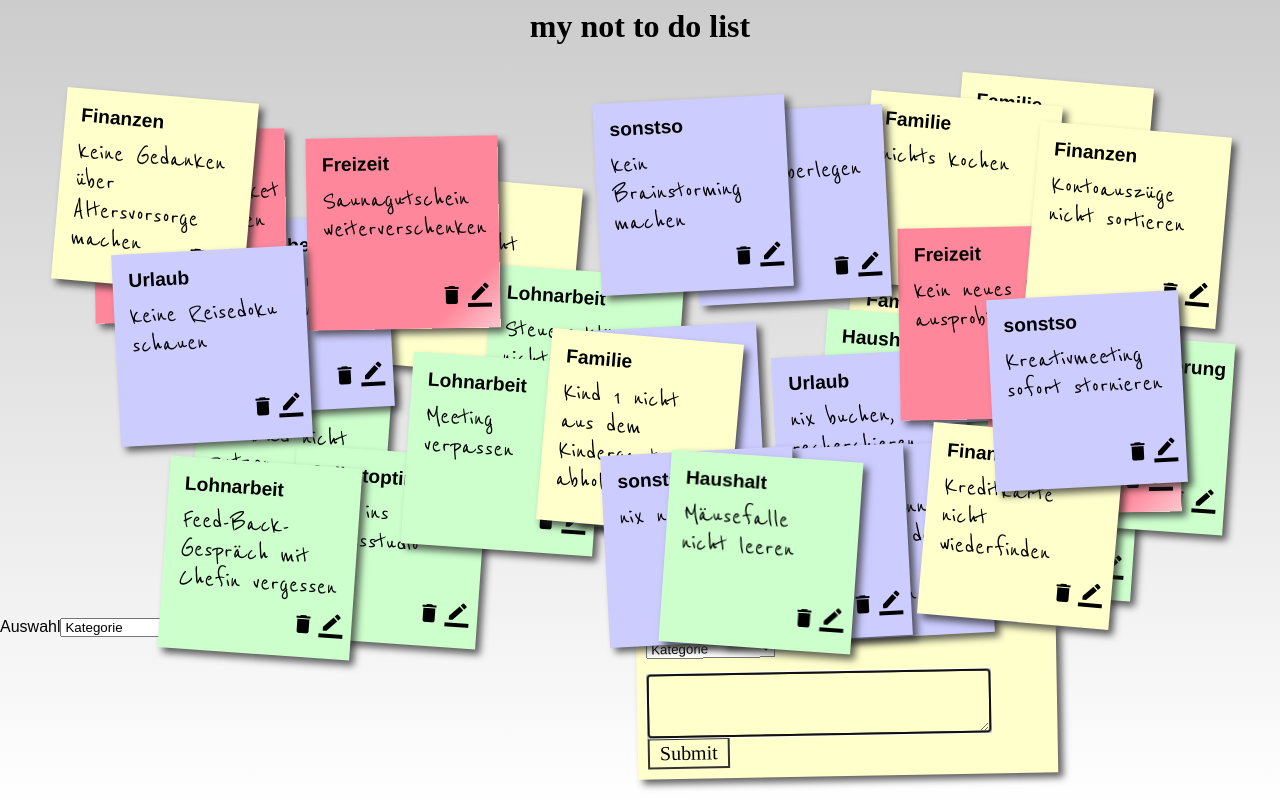
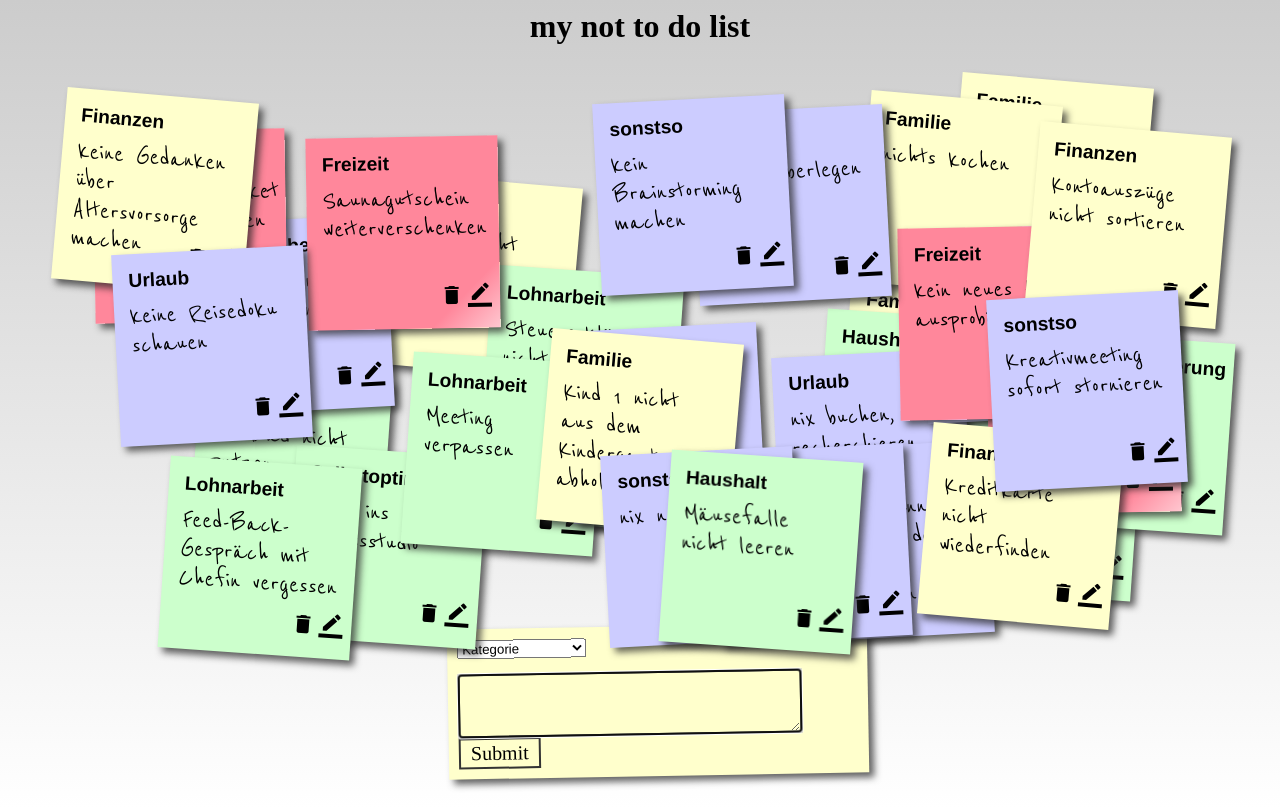
Before and after one commit to AnneQuinkenstein/list, a React (Create React App) app: page / in a window 1280 px wide. Built offline with nearby package versions, Linux system fonts and the light colour scheme.

Commit message:
commented choice out

```diff
--- a/src/App.js
+++ b/src/App.js
@@ -55,6 +55,7 @@ const App = () => {
         setShowTasks(tasks.filter((task) => task.cathegory === selection));
       }
     };
+    // eslint-disable-next-line no-lone-blocks
     {
       tasks && filterChoice();
     }
@@ -90,13 +91,13 @@ const App = () => {
           ))}
       </TransitionGroup>
       <div className="footerGroup">
-        {uniqueCathegories && (
+        {/* {uniqueCathegories && (
           <FilterCards
             handleChoice={handleChoice}
             uniqueCathegories={uniqueCathegories}
             selection={selection}
           />
-        )}
+        )} */}
         {uniqueCathegories && (
           <AddTask
             addTask={addTask}
```
